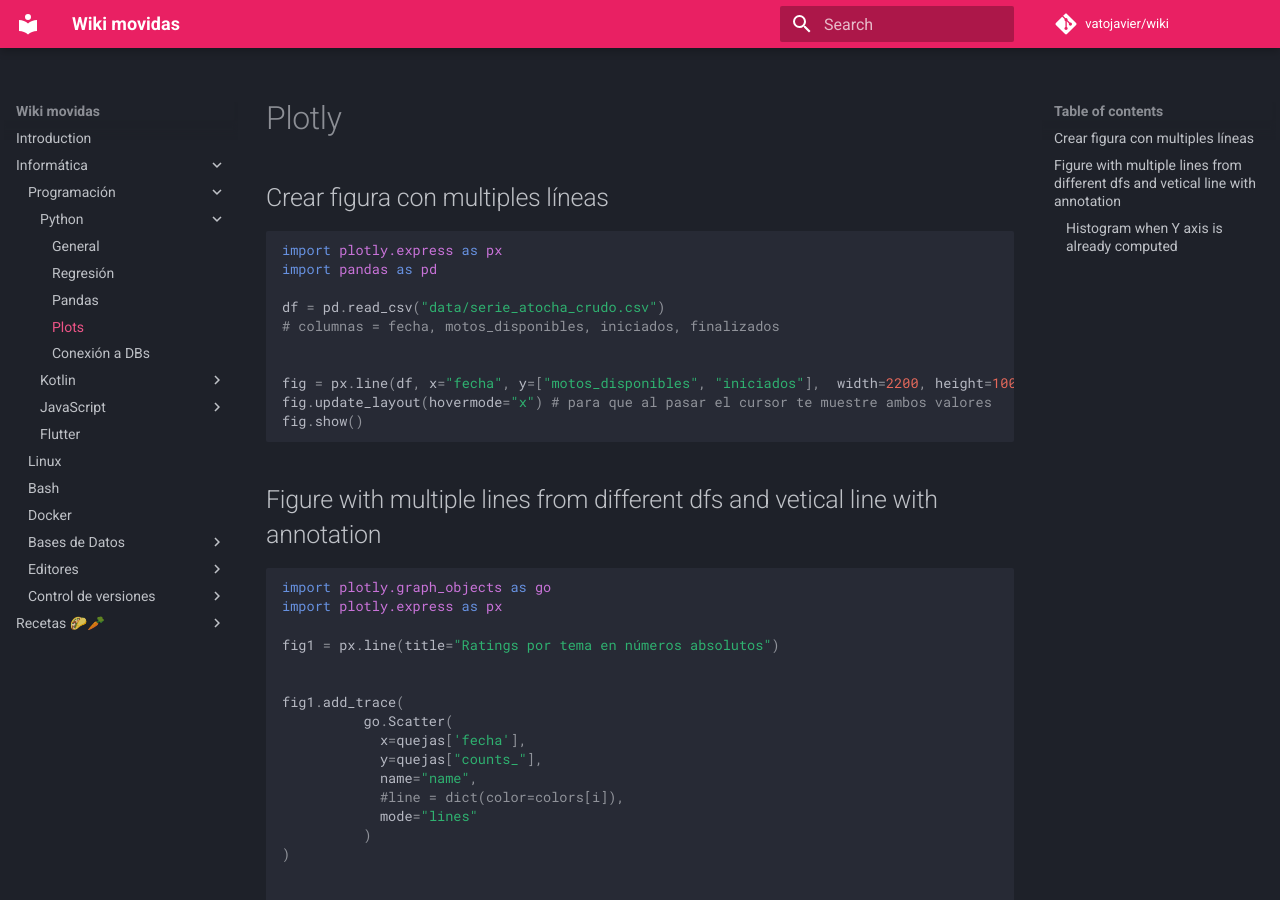
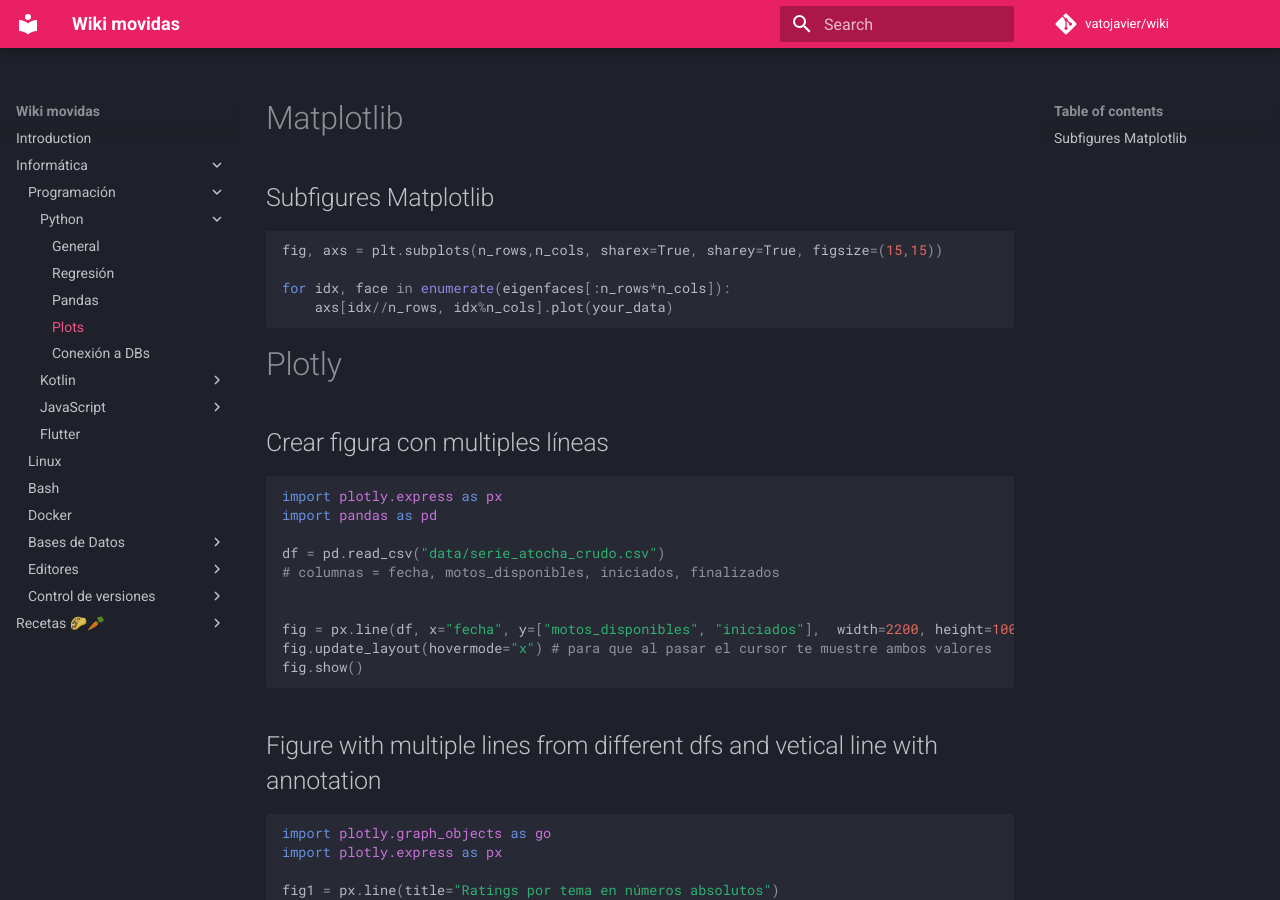
Before and after one commit to vatojavier/wiki, an MkDocs documentation site: the page built from docs/informatica/python/plots.md, in a window 1280 px wide and 900 px high. Built offline with MkDocs 1.6.1 and Material for MkDocs 9.7.7, drawn with Linux system fonts in a browser that asks for light colours; comment, search, counter and statistics services are not loaded.

Commit message:
plt subplots

````diff
--- a/docs/informatica/python/plots.md
+++ b/docs/informatica/python/plots.md
@@ -1,3 +1,14 @@
+# Matplotlib
+## Subfigures Matplotlib
+
+```python
+fig, axs = plt.subplots(n_rows,n_cols, sharex=True, sharey=True, figsize=(15,15))
+
+for idx, face in enumerate(eigenfaces[:n_rows*n_cols]):
+    axs[idx//n_rows, idx%n_cols].plot(your_data)
+
+```
+
 # Plotly
 
 ## Crear figura con multiples líneas
````
